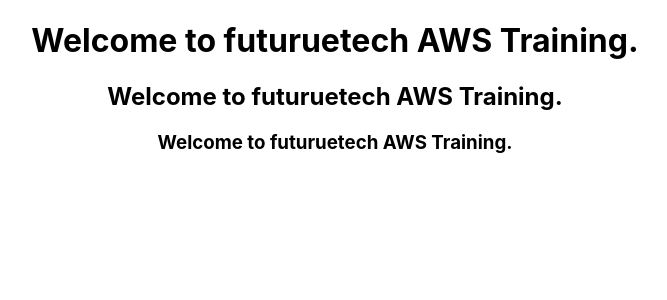
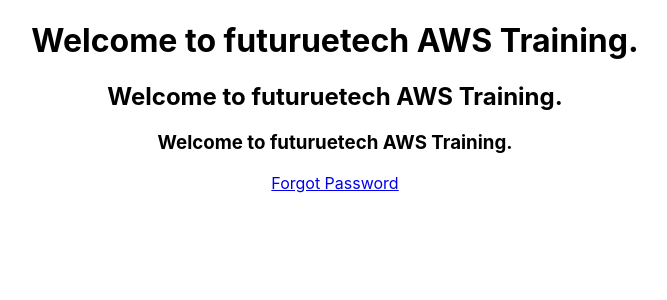
Before and after one commit to programmingwheels/awsfuturetech, a React (Create React App) app: page / in a window 1280 px wide. Shown: the top 300 px of the page, without its empty margins (305-972 px from the left). Built offline with nearby package versions, Linux system fonts and the light colour scheme.

Commit message:
Forgot password implemented

```diff
--- a/src/App.js
+++ b/src/App.js
@@ -7,6 +7,7 @@
       <h1>Welcome to futuruetech AWS Training. </h1>
       <h2>Welcome to futuruetech AWS Training. </h2>
       <h3>Welcome to futuruetech AWS Training. </h3>
+      <a href='#'>Forgot Password</a>
     </div>
   );
 }
```
